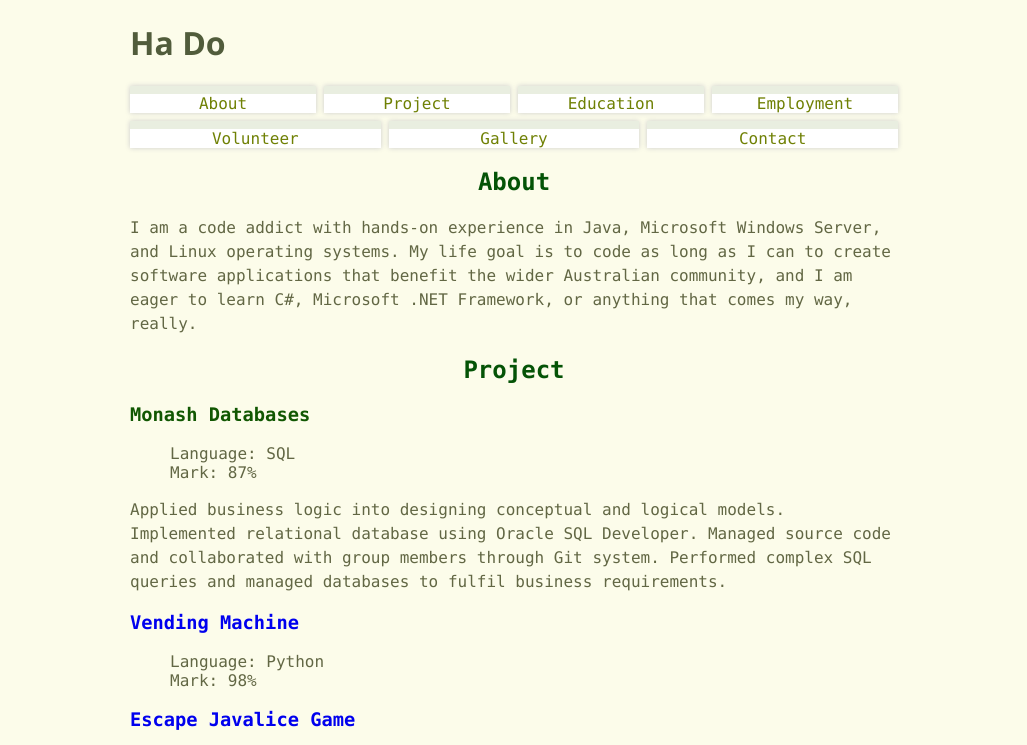
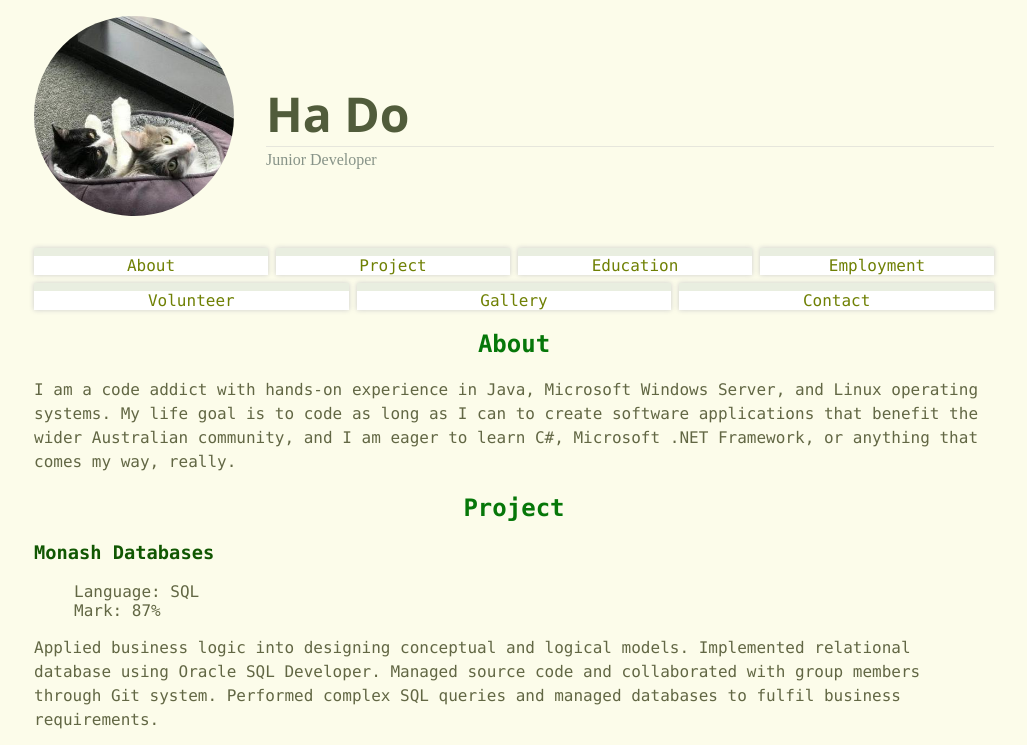
Before and after one commit to Ha-Q/Ha-Q.github.io, a plain HTML site: page index.html in a window 1280 px wide. Shown: the top 745 px of the page, without its empty margins (126-1153 px from the left). Drawn offline with Linux system fonts and the light colour scheme.

Commit message:
Create profile image, titles and styling

```diff
--- a/index.html
+++ b/index.html
@@ -1,7 +1,7 @@
 <!DOCTYPE html>
 <html lang="en-AU">
     <head>
-        <title>My Life Journey</title>
+        <title>Hello ...</title>
         <meta charset="utf-8"/>
         <meta name="viewport" content="width=device-width, initial-scale=1.0"/>
         <meta name="author" content="Ha Do"/>
@@ -11,7 +11,13 @@
     </head>
     <body>
         <header>
-            <h1>Ha Do</h1>
+            <div id="profile_header">
+                <img class="profile_image" src="images/profile.jpg" alt="profile picture"/>
+                <div id="profile_names">
+                    <h1 id="name">Ha Do</h1>
+                    <h2 id="position_title">Junior Developer</h2>
+                </div>
+            </div>
             <nav>
                 <div class="menu_top">
                     <a class="menu_item" href="#about">About</a>
@@ -28,7 +34,7 @@
         </header>
 
         <div>
-            <h2><a id="about">About</a></h2>
+            <h2 class="section_title"><a id="about">About</a></h2>
             <p>
                 I am a code addict with hands-on experience in Java, Microsoft Windows Server, and Linux operating systems. My life goal is to code as long as I can to create software applications that benefit the wider Australian community, and I am eager to learn C#, Microsoft .NET Framework, or anything that comes my way, really.
 
@@ -36,7 +42,7 @@
         </div>
 
         <div>
-            <h2><a id="project">Project</a></h2>
+            <h2 class="section_title"><a id="project">Project</a></h2>
             <h3><a href=""></a>Monash Databases</h3>
             <ul>
                 <li>Language: SQL</li>
@@ -87,7 +93,7 @@
         </div>
 
         <div>
-            <h2><a id="edu">Education</a></h2>
+            <h2 class="section_title"><a id="edu">Education</a></h2>
             <h3>Graduate Certificate in Computer Science</h3>
             <ul>
                 <li>Monash University: Jan - Aug 2023</li>
@@ -101,7 +107,7 @@
         </div>
 
         <div>
-            <h2><a id="history">Employment</a></h2>
+            <h2 class="section_title"><a id="history">Employment</a></h2>
 
             <h3>Services Australia</h3>
             <ul>
@@ -149,7 +155,7 @@
         </div>
 
         <div>
-            <h2><a id="volunteer">Volunteer</a></h2>
+            <h2 class="section_title"><a id="volunteer">Volunteer</a></h2>
             <h3>2016</h3>
             <p>Participated in Nursing Simulation Research led by Curtin University.</p>
             <h3>2014</h3>
@@ -158,11 +164,11 @@
             <p>Performed occupational therapies at Aegis Stirling Aged Care.</p>
         </div>
         <div>
-            <h2><a id="gallery">Gallery</a></h2>
+            <h2 class="section_title"><a id="gallery">Gallery</a></h2>
             <p></p>
         </div>
         <div>
-            <h2><a id="contact">Contact</a></h2>
+            <h2 class="section_title"><a id="contact">Contact</a></h2>
             <ul>
                 <li><a class="style_link" href="https://www.linkedin.com/in/dtkh2016/" target="_blank">LinkedIn</a></li>
                 <li><a class="style_link" href="https://github.com/Ha-Q" target="_blank">Github</a></li>
--- a/style/main.css
+++ b/style/main.css
@@ -1,6 +1,31 @@
+/*
+* Specified rules
+*/
+#name{
+    font-size: 3rem;
+    margin-bottom: 0px;
+    border-bottom-style: solid;
+    border-bottom-width: thin;
+    border-bottom-color: #e6e6dc;
+}
+#position_title{
+    margin-top: 0.25rem;
+    font-size: 1rem;
+    font-family: input;
+    font-weight: lighter;
+    color: rgb(135, 147, 136);
+}
+.section_title {
+    margin: 20px 0 20px 0;
+    text-align: center;
+    color: rgb(6, 119, 9);
+
+}
+/*
+* Generic rules
+*/
 a:hover, .style_link:hover{
-    color: rgb(249, 141, 207);
-
+    color: rgb(10, 125, 138)
 }
 a:visited{
     color: #115702;
@@ -10,43 +35,34 @@ body {
     color: rgb(98, 103, 68);
     background-color: rgba(249, 249, 207, 0.42);
     margin: 1em auto;
-    width: 60vw;
+    width: 75vw;
 }
 
 h1 {
     font-family: 'Segoe UI', Tahoma, Geneva, Verdana, sans-serif;
     color: rgb(81, 92, 59);
 }
-h2 {
-    margin: 20px 0 20px 0;
-    text-align: center;
-    color: rgb(4, 83, 6);
-
-}
-h3{
+h3, .style_link{
     color: #115702;
 }
-p {
-    font-size: 16px;
-    line-height: 1.5;
-    margin: 10px 0 10px 0;
+li {
+    list-style-type: none;
+}
+.menu_bottom{
+    padding-top: 0.5rem;
+}
+.menu_top{
+    padding-top: 2rem;
 }
 .menu_top, .menu_bottom {
     display: grid;
     gap: 0.5rem;
 }
-@media (min-width: 700px){
-    .menu_top{
-        grid-template-columns: repeat(4, 1fr);
-    }
-    .menu_bottom{
-        grid-template-columns: repeat(3, 1fr);
-    }
+.profile_image{
+    width: 40%;
+    height: 40%;
+    border-radius: 50%;
 }
-.menu_bottom{
-    padding-top: 0.5rem;
-}
-
 .menu_item {
     padding: 0 20px;
     background-color: #fff;
@@ -59,13 +75,40 @@ p {
     transition: all 0.45ms ease-out;
 }
 .menu_item:hover{
-    color: rgb(249, 141, 207);
     border-top: 0px solid;
     box-shadow: 5px 5px 6px #bffcc8;
+}
+p {
+    font-size: 1rem;
+    line-height: 1.5;
+    margin: 10px 0 10px 0;
+}
+#profile_header{
+    display: flex;
+    align-items: center;
+}
+#profile_names{
+    flex-grow: 2;
+    padding-left: 2rem;
 }
 .style_link{
     text-decoration: none;
 }
-li {
-    list-style-type: none;
+@media (min-width: 700px){
+    .profile_image{
+        width: 200px;
+        height: 200px;
+        border-radius: 50%;
+    }
+    .menu_top{
+        grid-template-columns: repeat(4, 1fr);
+    }
+    .menu_bottom{
+        grid-template-columns: repeat(3, 1fr);
+    }
 }
+@media(max-width: 400px){
+    html {
+        font-size: 62.75%;
+    }
+}
```
Also changed, not shown: images/profile.jpg (added).
